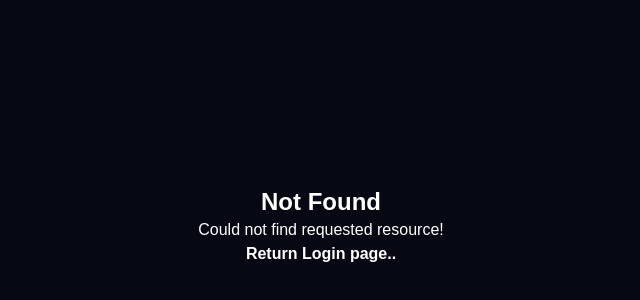
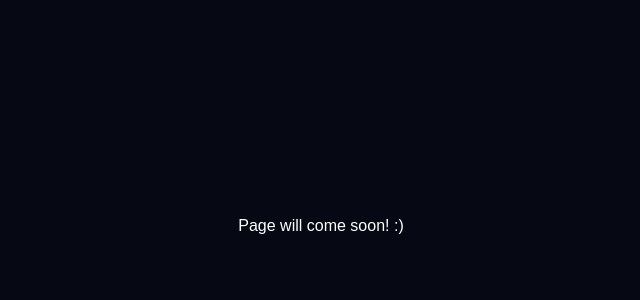
Before and after one commit to StevanZivadinovic/library-borrow-app, a Next.js app: page /search in a window 1280 px wide. Before the commit this address had no page. Shown: the part 174-474 px from the top of the page, without its empty margins (319-959 px from the left). Built offline with nearby package versions, Linux system fonts and the light colour scheme.

Commit message:
add search page

```diff
--- /dev/null
+++ b/app/(main)/search/page.tsx
@@ -0,0 +1,9 @@
+import React from 'react'
+
+const page = () => {
+  return (
+    <div className='flex justify-center items-center h-screen '>Page will come soon! :)</div>
+  )
+}
+
+export default page
```
